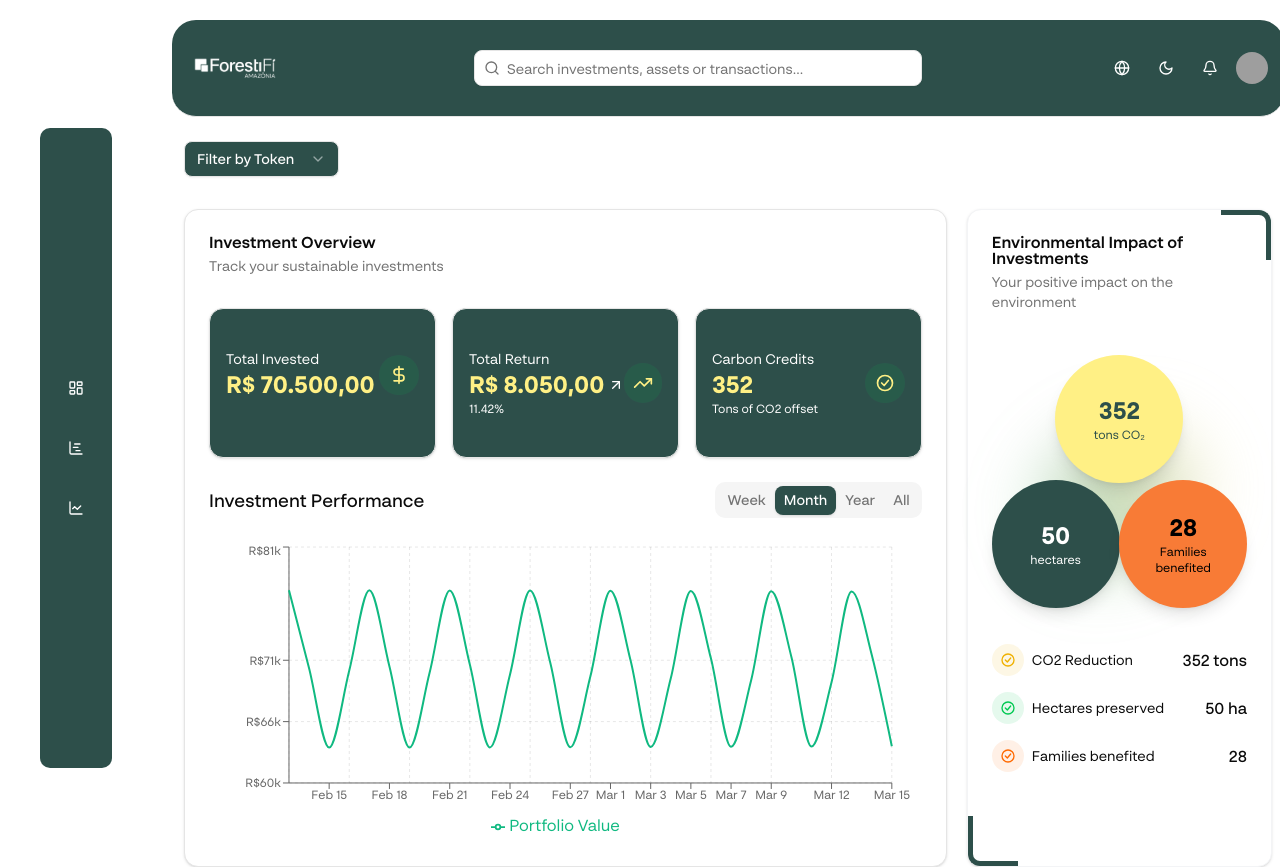
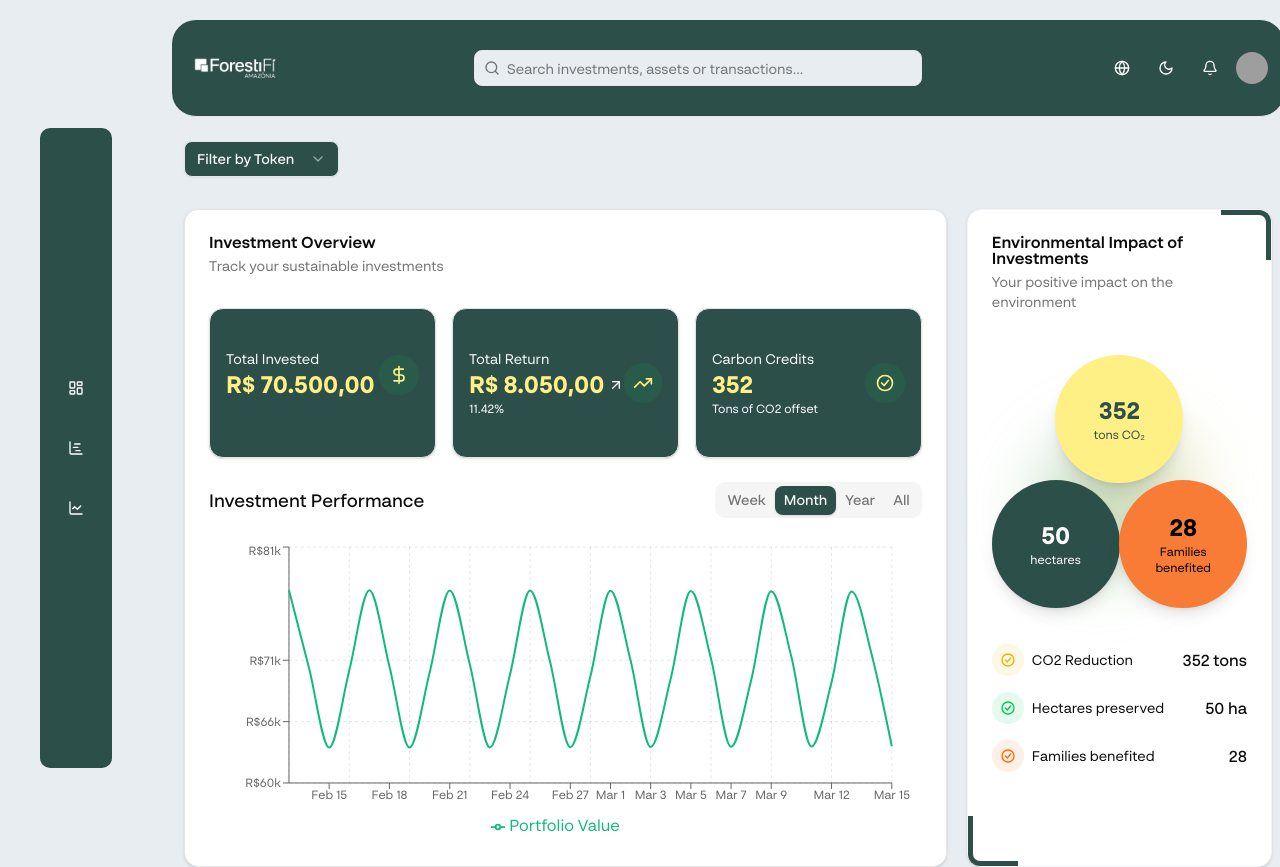
Before and after one commit to Camille846/dashboard-forestifi, a Next.js app: page / in a window 1280 px wide. Shown: the top 867 px of the page. Built offline with nearby package versions, Linux system fonts and the light colour scheme; grey boxes are pictures that could not be loaded.

Commit message:
Feat: update background color

```diff
--- a/src/app/globals.css
+++ b/src/app/globals.css
@@ -86,6 +86,7 @@ body {
   background: var(--background);
   color: var(--foreground);
   font-family: 'BRSonoma', 'BRSonoma Fallback', cursive;
+  overflow-x: hidden;
 }
 
 @theme{
@@ -97,7 +98,7 @@ body {
 
 :root {
   --radius: 0.625rem;
-  --background: oklch(1 0 0);
+  --background: #e8edf2;
   --foreground: oklch(0.145 0 0);
   --card: oklch(1 0 0);
   --card-foreground: oklch(0.145 0 0);
```
